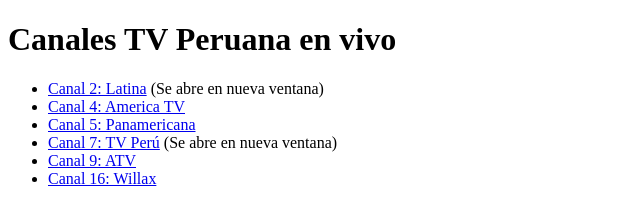
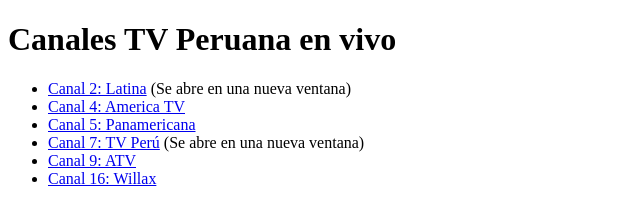
Before and after one commit to rzmogrovejo/television-peruana, a website: page index.html in a window 1280 px wide. Shown: the full height of the page, 0-640 px from the left. Drawn offline with Linux system fonts and the light colour scheme.

Commit message:
add info message

```diff
--- a/index.html
+++ b/index.html
@@ -23,7 +23,7 @@
 			"Canal " + channel.code.national + ": " + channel.name + "</a></li>" :
 			html.innerHTML +
 			"<li><a href='" + channel.website + "' target='_blank'>" +
-			"Canal " + channel.code.national + ": " + channel.name + "</a> (Se abre en nueva ventana)</li>";
+			"Canal " + channel.code.national + ": " + channel.name + "</a> (Se abre en una nueva ventana)</li>";
 	});
 
 	function createIframe(url) {
```
